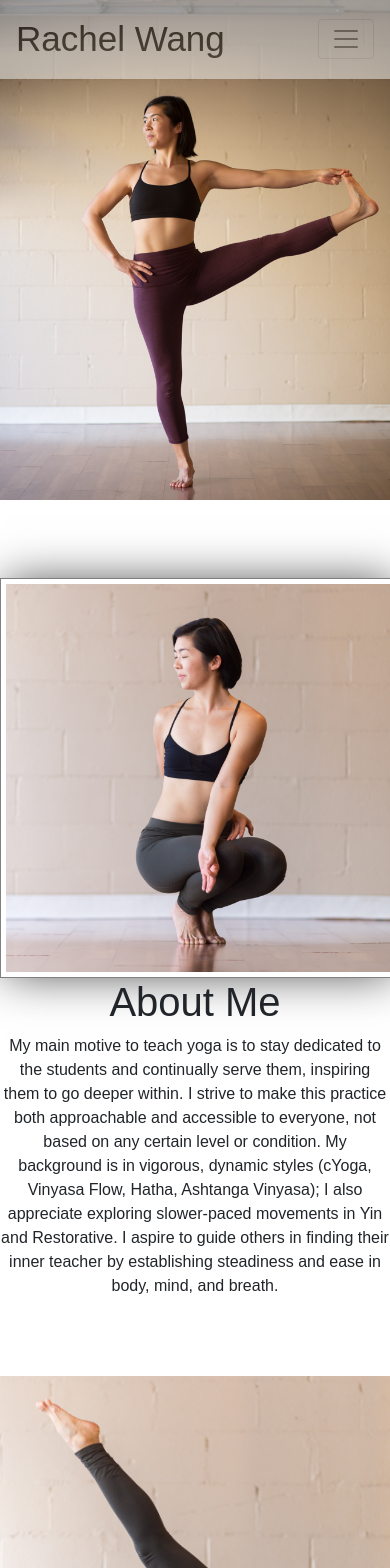
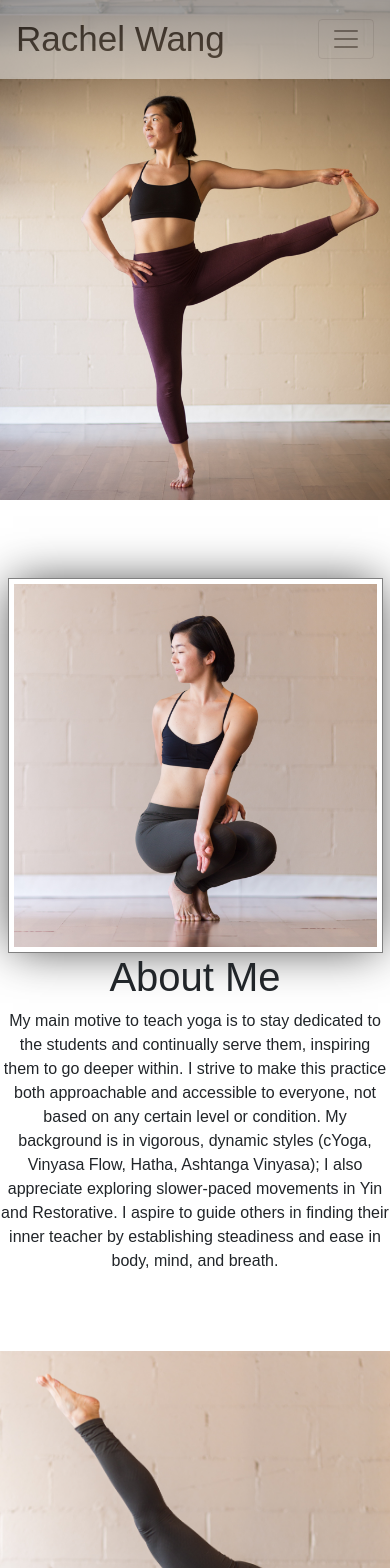
Before and after one commit to clayyy123/rachelwang, a React (Create React App) app in the folder client/: page / in a window 390 px wide. Shown: the top 1568 px of the page. Built offline with nearby package versions, Linux system fonts and the light colour scheme; a web font is replaced by a local one.

Commit message:
fixed css

```diff
--- a/client/src/App.css
+++ b/client/src/App.css
@@ -73,6 +73,15 @@
   -webkit-box-shadow: 0px 0px 45px -5px rgba(0, 0, 0, 0.75);
   -moz-box-shadow: 0px 0px 45px -5px rgba(0, 0, 0, 0.75);
   box-shadow: 0px 0px 45px -5px rgba(0, 0, 0, 0.75);
+}
+
+@media (min-width: 320px) and (max-width: 480px) {
+  #about-me {
+    max-height: 375px;
+    max-width: 375px;
+    height: auto;
+    width: auto;
+  }
 }
 
 @keyframes slideInFromLeft {
@@ -296,7 +305,7 @@ hr {
     z-index: -20;
   }
   .Contact {
-    width: 350px;
+    width: 300px;
   }
 }
 
```
